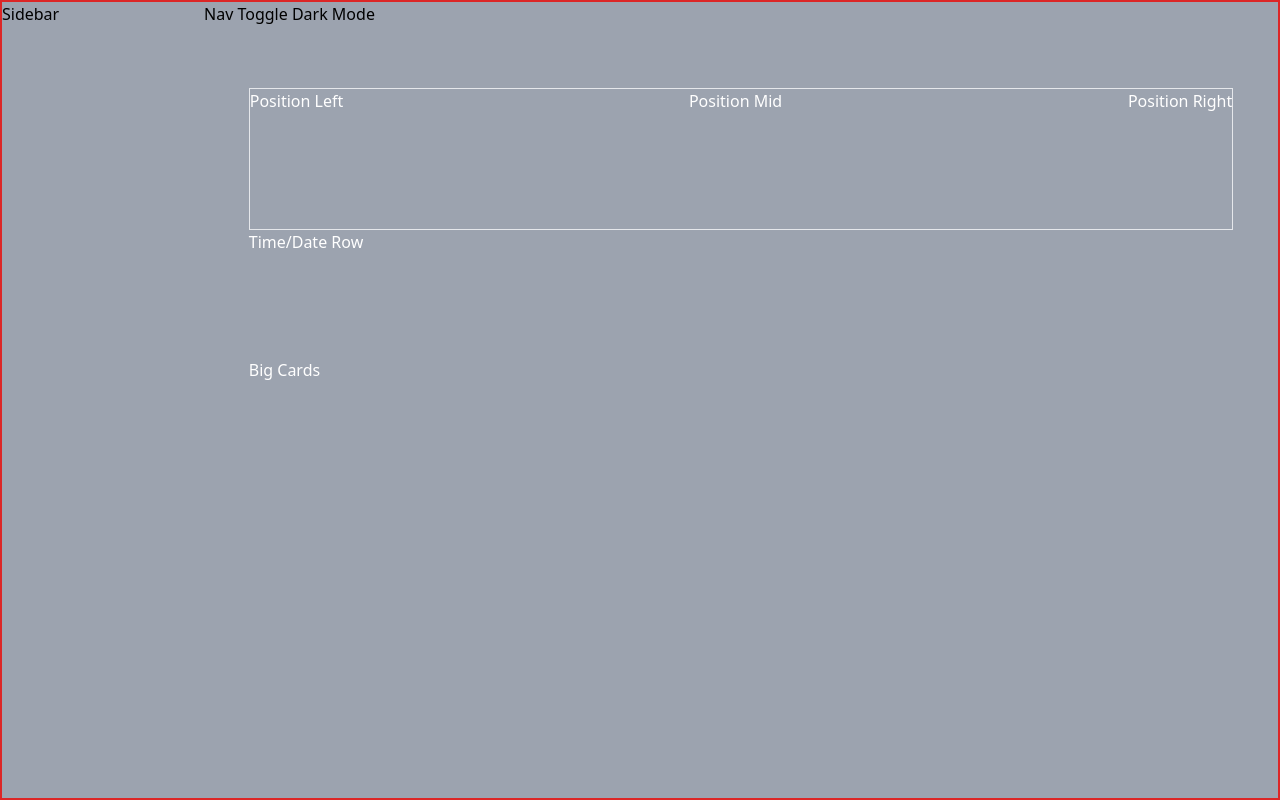
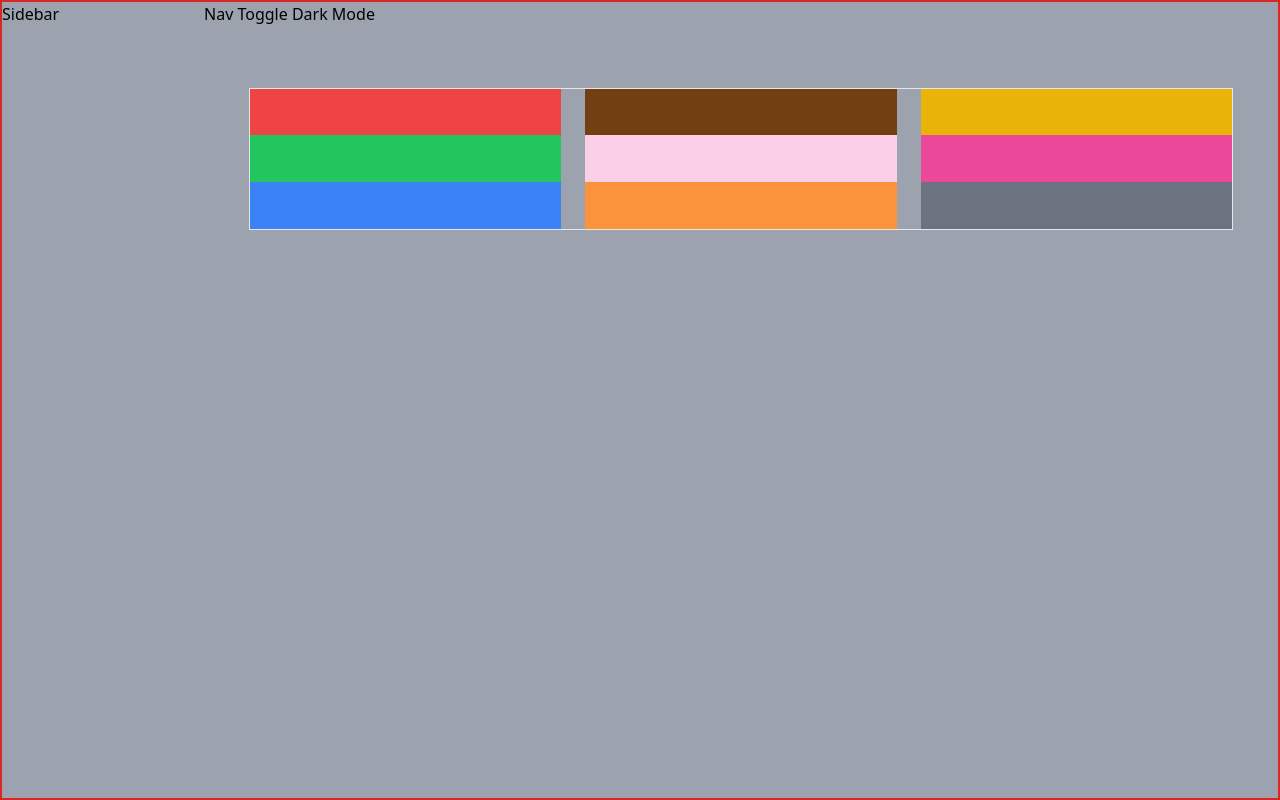
Before and after one commit to paleaura01/cosmosexpresssvelteold, a SvelteKit app: page / in a window 1280 px wide. Built offline with nearby package versions, Linux system fonts and the light colour scheme; what tailwindcss-dark-mode would draw is missing.

Commit message:
grid update

```diff
--- a/src/routes/+page.svelte
+++ b/src/routes/+page.svelte
@@ -1,29 +1,39 @@
 <script>
   import '../app.css';
 
-  let isDarkMode = false;
-  function toggleDarkMode() {
-    isDarkMode = !isDarkMode;
+  let isDm = false;
+  function tglDM() {
+    isDm = !isDm;
   }
 </script>
 
-<div class="h-screen" class:dark={isDarkMode}>
+<div class="h-screen" class:dark={isDm}>
   <div class="flex h-full bg-gray-400 dark:bg-gray-800 border-red-600 border-2">
     <div class="w-60 h-full bg-gray-400 dark:bg-gray-800 z-40" >Sidebar</div>
     <div class="flex flex-col w-full">
       <div class="h-24 w-full bg-gray-400 z-40 dark:bg-gray-800">
         Nav
-        <button on:click={toggleDarkMode}>Toggle Dark Mode</button>
+        <button on:click={tglDM}>Toggle Dark Mode</button>
       </div>
       <div class="h-full overflow-y-scroll flex justify-center dark:bg-slate-700">
         <div class="w-11/12 flex h-full text-white flex-col">
-          <div class="h-1/5 flex w-full justify-between border">
-            <div class="dark:text-white">Position Left</div>
-            <div class="dark:text-white">Position Mid</div>
-            <div class="dark:text-white">Position Right</div>
+          <div class="h-1/5 flex w-full space-x-6 justify-between border">
+            <div class="dark:text-white w-1/3 flex flex-col">
+              <div class="bg-red-500 h-16 flex-grow"></div>
+              <div class="bg-green-500 h-16 flex-grow"></div>
+              <div class="bg-blue-500 h-16 flex-grow"></div>
+            </div>
+            <div class="dark:text-white w-1/3 flex flex-col">
+              <div class="bg-yellow-900 h-16 flex-grow"></div>
+              <div class="bg-pink-200 h-16 flex-grow"></div>
+              <div class="bg-orange-400 h-16 flex-grow"></div>
+            </div>
+            <div class="dark:text-white w-1/3 flex flex-col">
+              <div class="bg-yellow-500 h-16 flex-grow"></div>
+              <div class="bg-pink-500 h-16 flex-grow"></div>
+              <div class="bg-gray-500 h-16 flex-grow"></div>
+            </div>
           </div>
-          <div class="h-32">Time/Date Row</div>
-          <div class="dark:text-white">Big Cards</div>
         </div>
       </div>
     </div>
```
